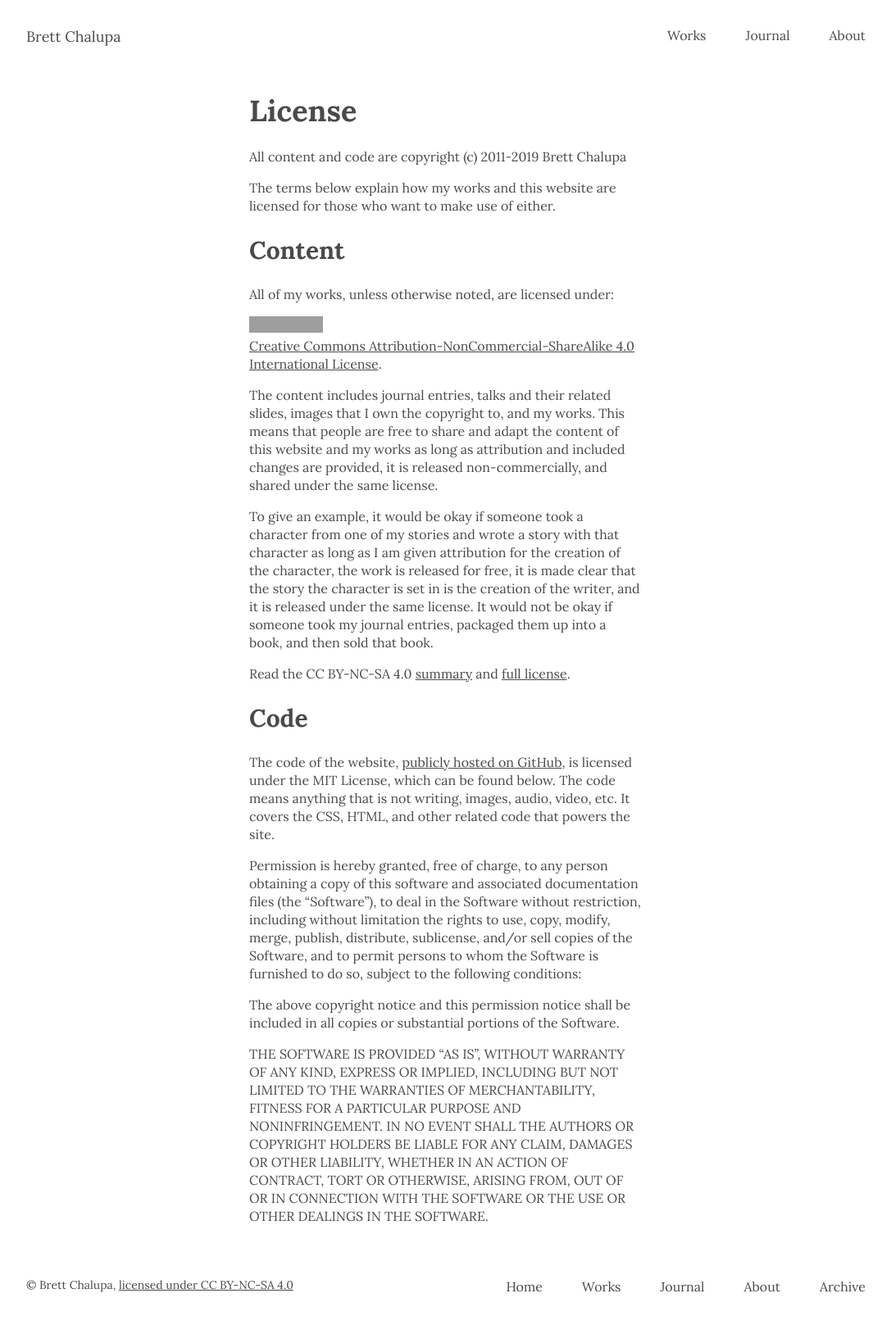
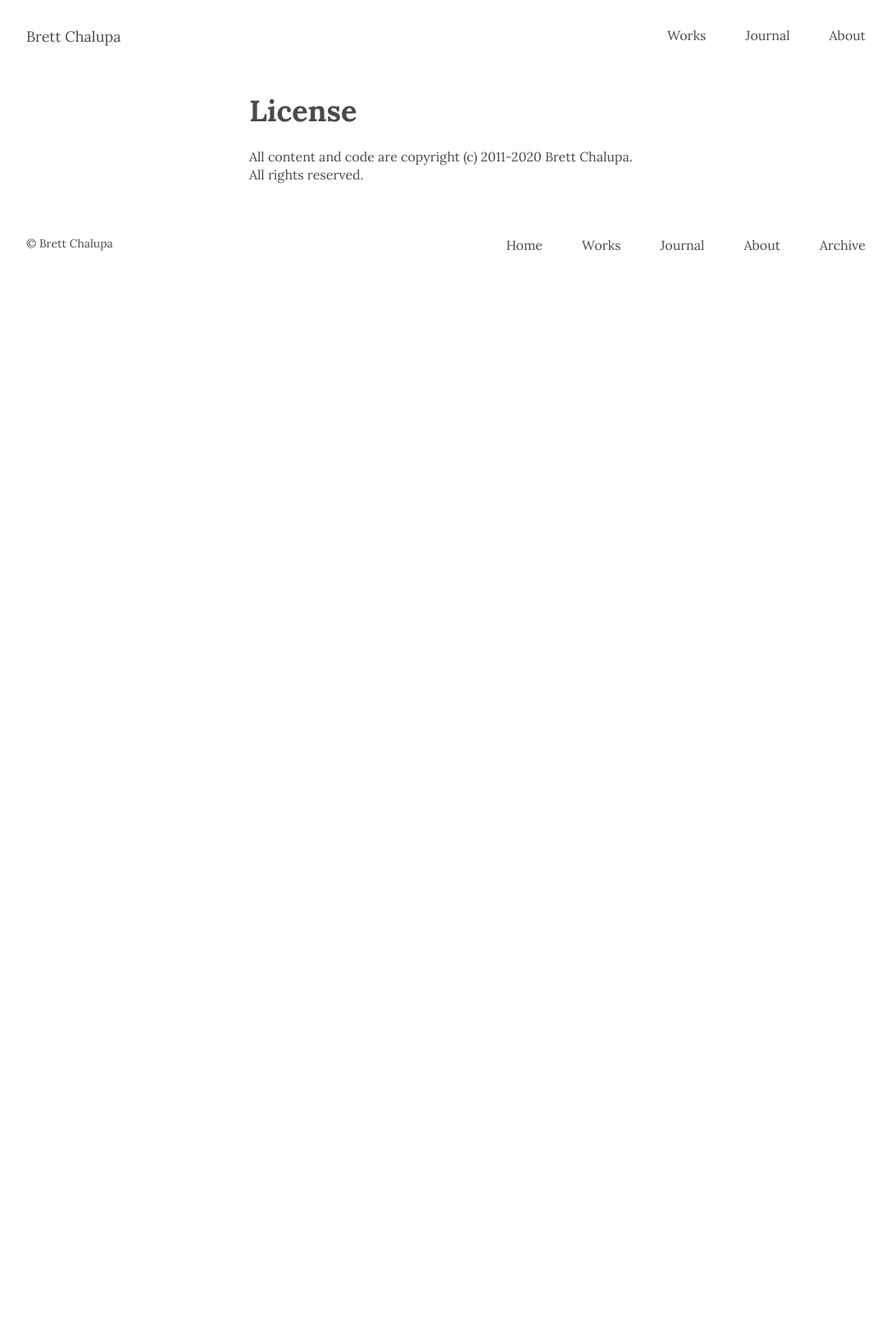
Before and after one commit to brettchalupa/brettchalupa.github.io, a Jekyll site: the page built from license.md, in a window 1280 px wide. Shown: the whole page at 82% size, without its empty margins (96-1183 px from the left). Built offline with Jekyll 4.4.1, drawn with Linux system fonts in a browser that asks for light colours; after the commit the page ends 900 px from its top, so only the background shows below that; grey boxes are pictures that could not be loaded.

Commit message:
Update license and clean up irrelevant posts

```diff
--- a/_includes/footer.html
+++ b/_includes/footer.html
@@ -1,7 +1,7 @@
 <footer class='site-footer'>
   <div class='colophon'>
     <p class='small'>
-      &copy; Brett Chalupa, <a class='license-link' href='/license'>licensed under CC BY-NC-SA 4.0</a>
+      &copy; Brett Chalupa
     </p>
   </div>
 
--- a/_posts/2014-11-17-how-to-be-a-better-human-being-in-the-world-of-software.markdown
+++ b/_posts/2014-11-17-how-to-be-a-better-human-being-in-the-world-of-software.markdown
@@ -75,6 +75,4 @@ active in your efforts.
 
 _Thank you for reading. If you have any comments, questions, or suggestions,
 [please let
-me know on Twitter](https://twitter.com/brettchalupa). This work is licensed
-under a [Creative Commons Attribution-ShareAlike 4.0 International
-License](http://creativecommons.org/licenses/by-sa/4.0/)._
+me know on Twitter](https://twitter.com/brettchalupa)._
```
Also changed, not shown: _posts/2017-01-08-releasing-my-works-under-creative-commons.md (deleted, +0 -39 lines), _posts/2017-01-15-the-joy-of-discovery.md (deleted, +0 -25 lines), license.md.
